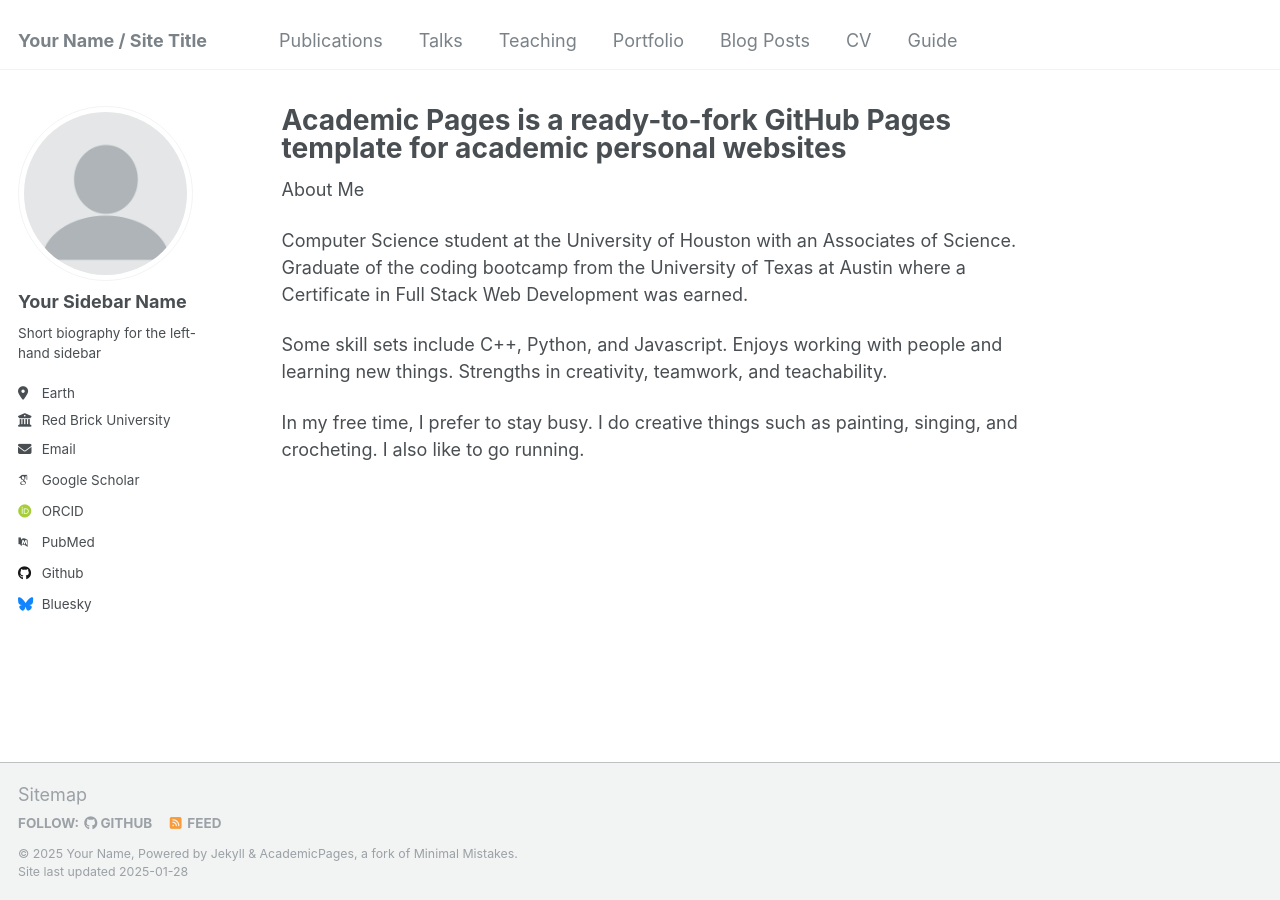
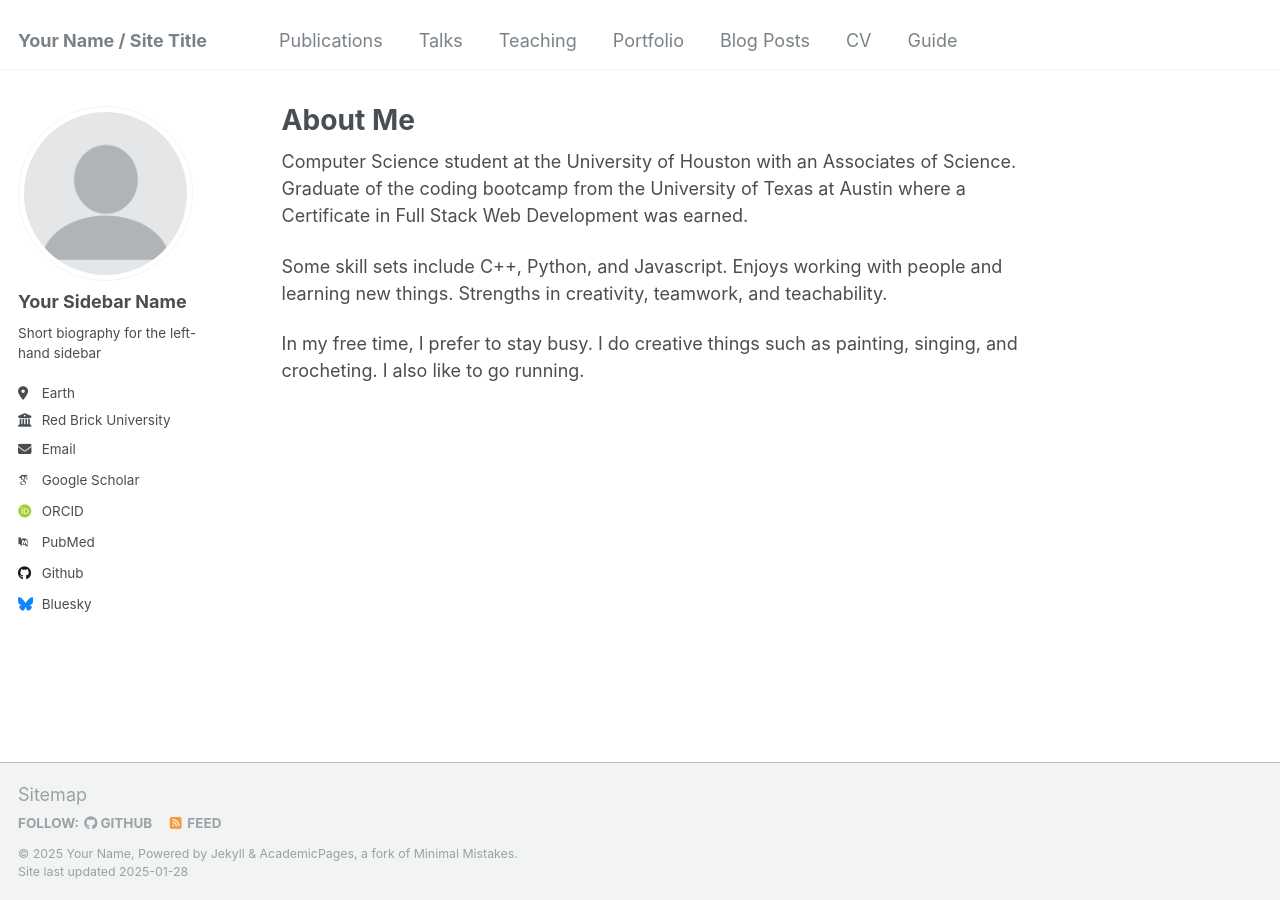
Before and after one commit to apoklar/apoklar.github.io, a Jekyll site: the page built from _pages/about.md, in a window 1280 px wide. Built offline with Jekyll 4.4.1, drawn with Linux system fonts in a browser that asks for light colours; some web fonts are replaced.

Commit message:
update about

```diff
--- a/_pages/about.md
+++ b/_pages/about.md
@@ -1,14 +1,12 @@
 ---
 permalink: /
-title: "Academic Pages is a ready-to-fork GitHub Pages template for academic personal websites"
+title: "About Me"
 author_profile: true
 redirect_from:
   - /about/
   - /about.html
 ---
 
-About Me
-
 Computer Science student at the University of Houston with an Associates of Science. Graduate of the coding bootcamp from the University of Texas at Austin where a Certificate in Full Stack Web Development was earned.
 
 Some skill sets include C++, Python, and Javascript. Enjoys working with people and learning new things. Strengths in creativity, teamwork, and teachability.
```
